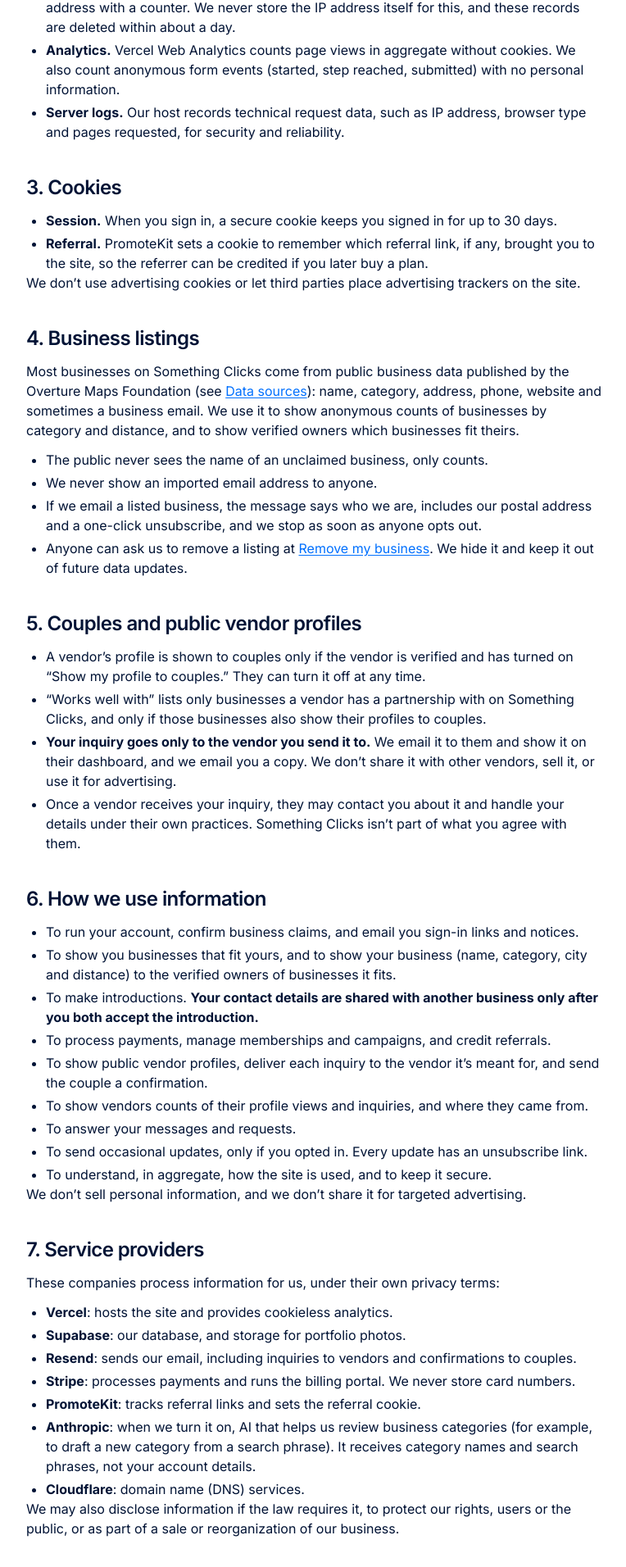
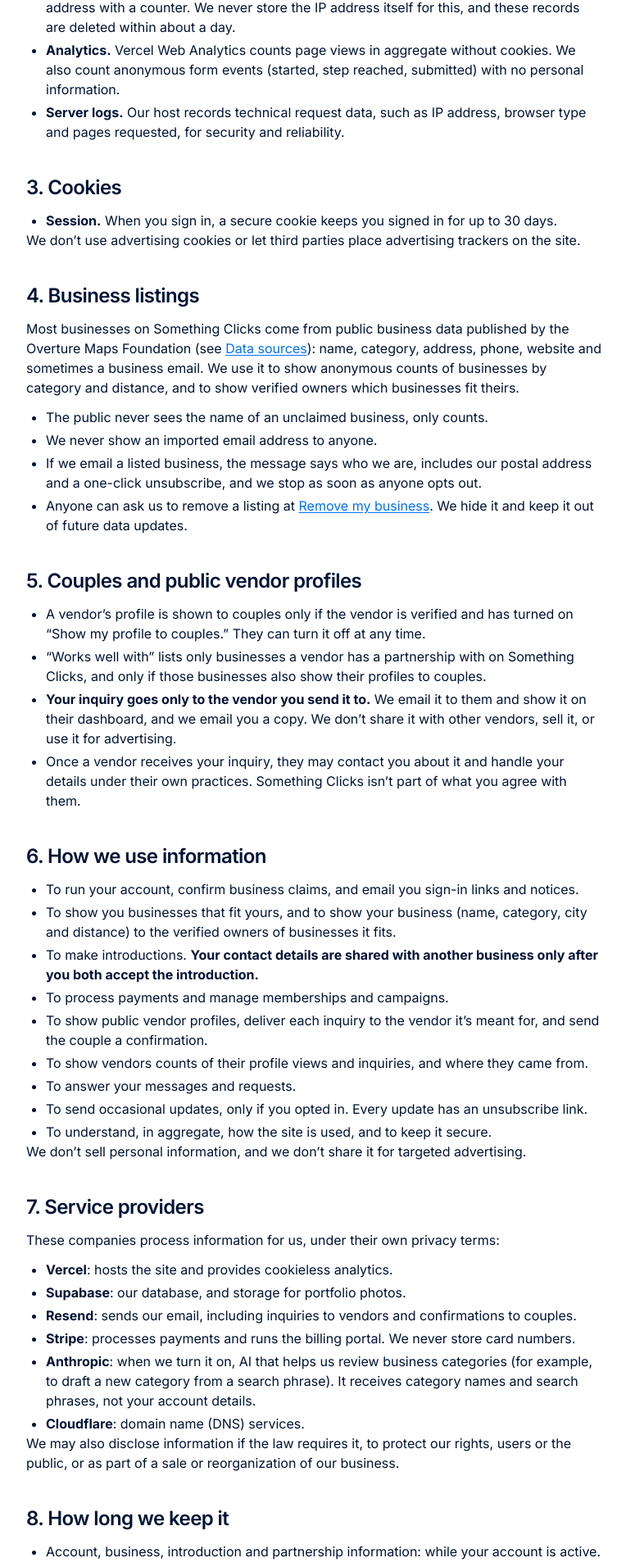
Before and after one commit to Something-Clicks/something-clicks, a Next.js app: page /privacy in a window 1280 px wide. Shown: the part 1540-3452 px from the top of the page at 82% size, without its empty margins (256-1020 px from the left). Built offline with nearby package versions, Linux system fonts and the light colour scheme; no server answers.

Commit message:
Privacy v1.1 draft: drop PromoteKit (being cancelled)
Co-Authored-By: Claude Opus 5.5 <noreply@anthropic.com>
Claude-Session: https://claude.ai/code/session_015SPhzambdbW3LABgzhkKcm

```diff
--- a/src/app/(site)/privacy/page.tsx
+++ b/src/app/(site)/privacy/page.tsx
@@ -115,10 +115,6 @@ export default function PrivacyPage() {
         <li>
           <strong>Session.</strong> When you sign in, a secure cookie keeps you signed in for up to 30 days.
         </li>
-        <li>
-          <strong>Referral.</strong> PromoteKit sets a cookie to remember which referral link, if any, brought you to the
-          site, so the referrer can be credited if you later buy a plan.
-        </li>
         {ga && (
           <li>
             <strong>Analytics.</strong> Google Analytics sets cookies (such as <code>_ga</code>) to recognize returning
@@ -184,7 +180,7 @@ export default function PrivacyPage() {
           To make introductions. <strong>Your contact details are shared with another business only after you both
           accept the introduction.</strong>
         </li>
-        <li>To process payments, manage memberships and campaigns, and credit referrals.</li>
+        <li>To process payments and manage memberships and campaigns.</li>
         <li>To show public vendor profiles, deliver each inquiry to the vendor it&rsquo;s meant for, and send the couple a confirmation.</li>
         <li>To show vendors counts of their profile views and inquiries, and where they came from.</li>
         <li>To answer your messages and requests.</li>
@@ -200,7 +196,6 @@ export default function PrivacyPage() {
         <li><strong>Supabase</strong>: our database, and storage for portfolio photos.</li>
         <li><strong>Resend</strong>: sends our email, including inquiries to vendors and confirmations to couples.</li>
         <li><strong>Stripe</strong>: processes payments and runs the billing portal. We never store card numbers.</li>
-        <li><strong>PromoteKit</strong>: tracks referral links and sets the referral cookie.</li>
         {ga && <li><strong>Google</strong>: Google Analytics.</li>}
         <li>
           <strong>Anthropic</strong>: when we turn it on, AI that helps us review business categories (for example, to
```
